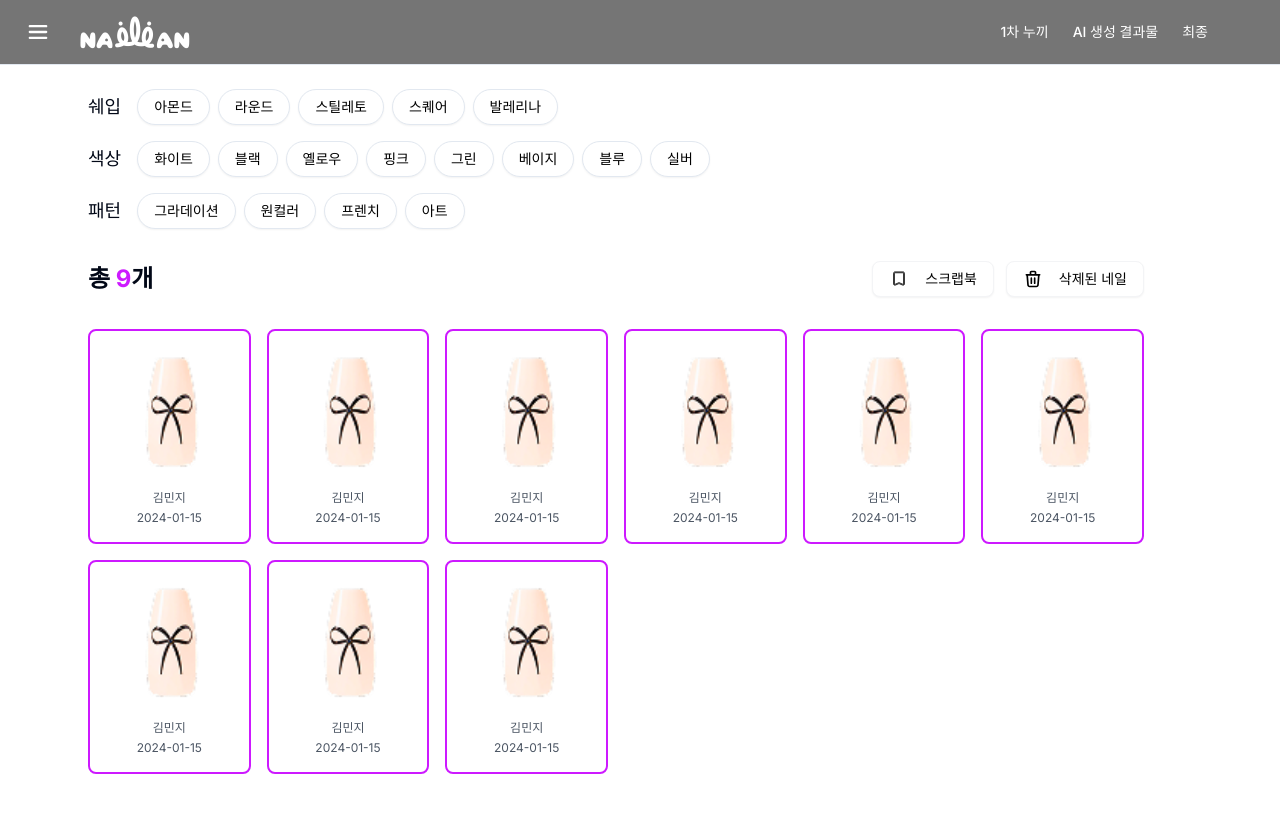
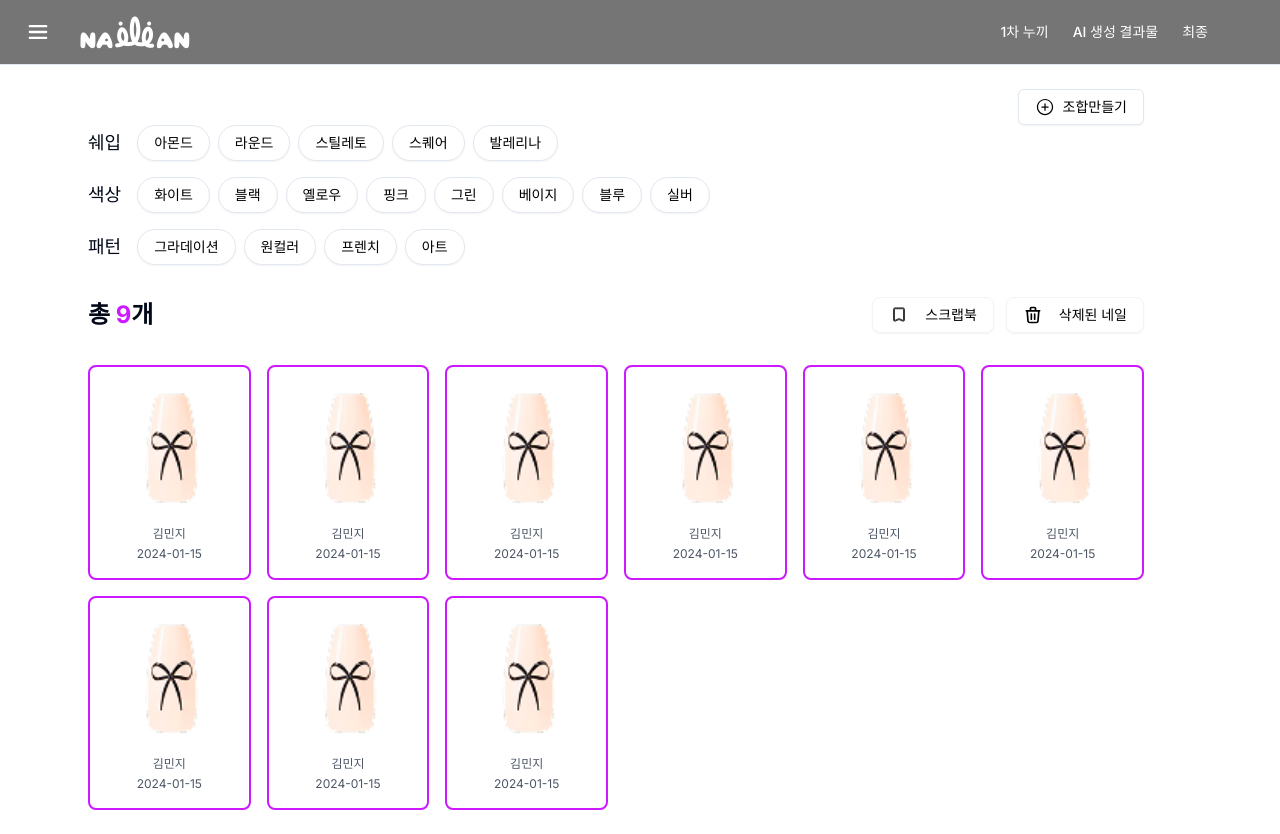
Before and after one commit to Snail-official/Nailian-Admin, a Next.js app: page /final in a window 1280 px wide. Before the commit the page ends 800 px from the top, so only its background shows below. Built offline with nearby package versions, Linux system fonts and the light colour scheme.

Commit message:
feat: 조합 페이지 이동 버튼 추가

```diff
--- a/src/app/final/page.tsx
+++ b/src/app/final/page.tsx
@@ -9,6 +9,8 @@ import { NailColorChips } from "@/components/filters/NailColorChips"
 import { NailPatternChips } from "@/components/filters/NailPatternChips"
 import { NailTipGrid } from "@/components/nail/NailTipGrid"
 import { NailDetailModal } from "@/components/nail/NailDetailModal"
+import CirclePlusIcon from "@/assets/icons/icons_circle_plus.svg"
+import { useRouter } from "next/navigation"
 
 interface MockImage {
   id: number
@@ -41,6 +43,7 @@ export default function FinalPage() {
   const [selectedImages, setSelectedImages] = useState<number[]>([])
   const [viewMode, setViewMode] = useState<'all' | 'deleted' | 'scraped'>('all')
   const [selectedTipIdForDetail, setSelectedTipIdForDetail] = useState<number | null>(null)
+  const router = useRouter()
 
   const filteredImages = mockImages.filter(image => {
     // 삭제된 이미지 필터
@@ -80,6 +83,17 @@ export default function FinalPage() {
 
   return (
     <div className="py-6 max-w-6xl mx-auto">
+      {/* 조합하기 버튼 */}
+      <div className="flex justify-end pr-[72px]">
+        <Button
+          variant="outline"
+          className="bg-white text-black hover:bg-gray-50"
+          onClick={() => router.push("/combination")}
+        >
+          <CirclePlusIcon className="h-5 w-5" />
+          조합만들기
+        </Button>
+      </div>
       {/* 필터 섹션 */}
       <div className="space-y-4 mb-8 pl-6 pr-[72px]">
         <div className="flex items-center gap-4">
```
